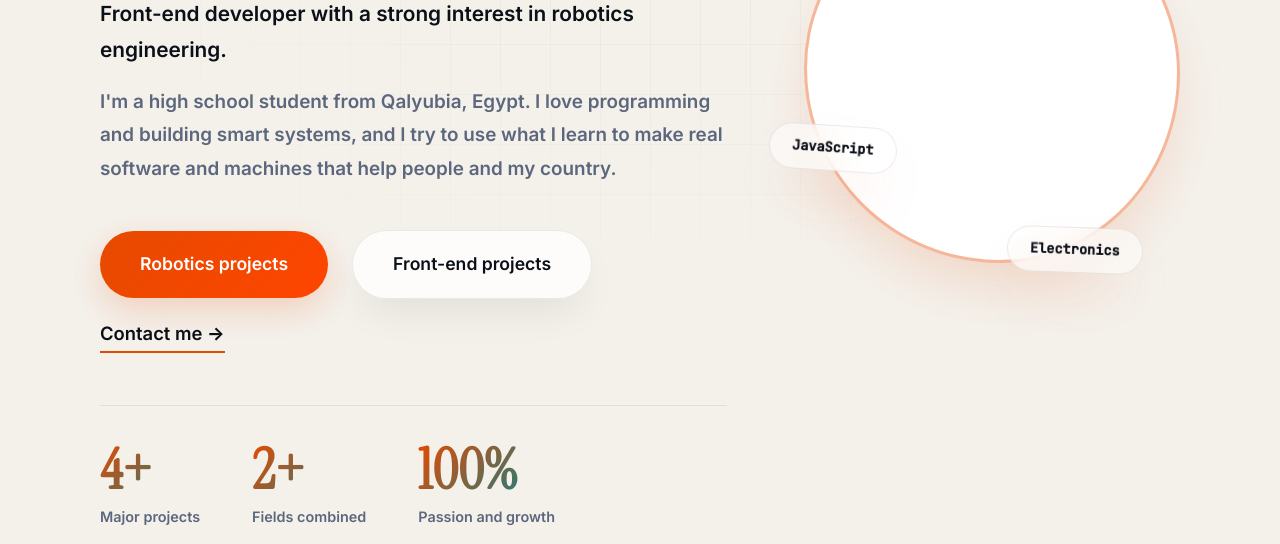
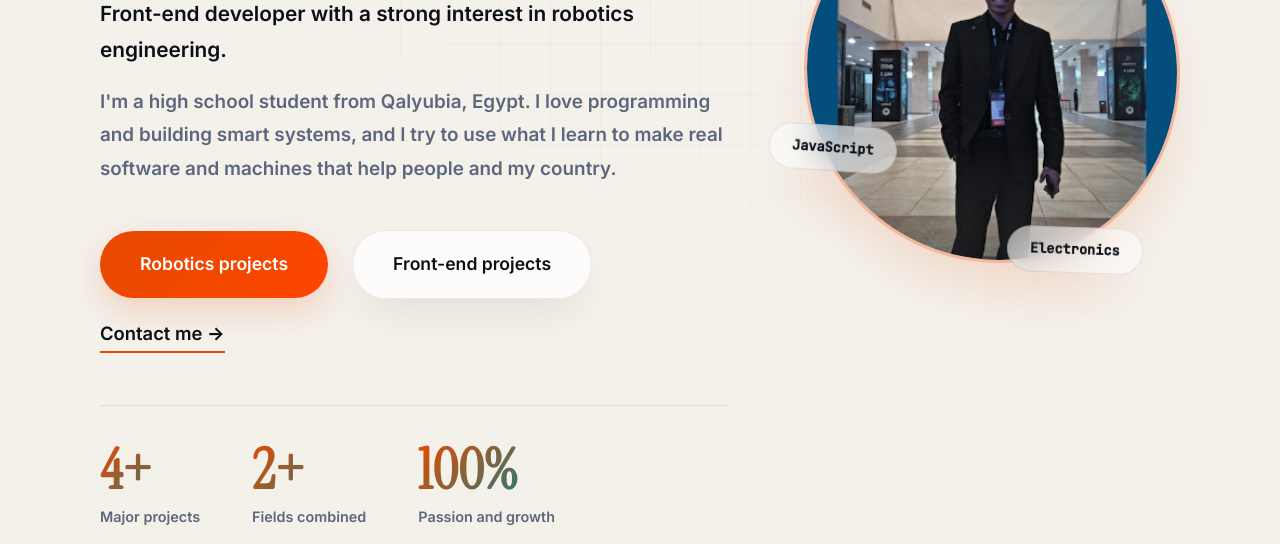
Before and after one commit to abdullahreda752-bit/jsdk, a plain HTML site: page index.html in a window 1280 px wide. Shown: the part 556-1100 px from the top of the page. Drawn offline with Linux system fonts and the light colour scheme; files whose address does not match are found by name.

Commit message:
Update index.html

```diff
--- a/index.html
+++ b/index.html
@@ -91,7 +91,7 @@
         </div>
 
         <div class="portrait">
-          <img src="image\151991.jpg" alt="Portrait of Abdullah Reda" width="400" height="400">
+          <img src="D:\portfolio123\image\151991.jpg" alt="Portrait of Abdullah Reda" width="400" height="400">
           <span class="badge b1">React</span>
           <span class="badge b2">JavaScript</span>
           <span class="badge b3">Electronics</span>
```
